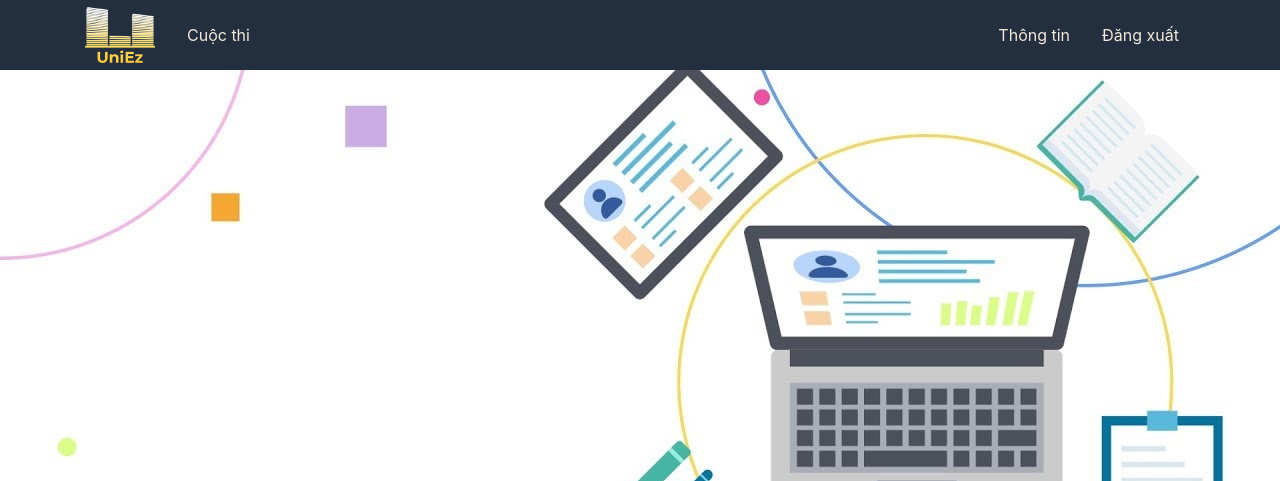
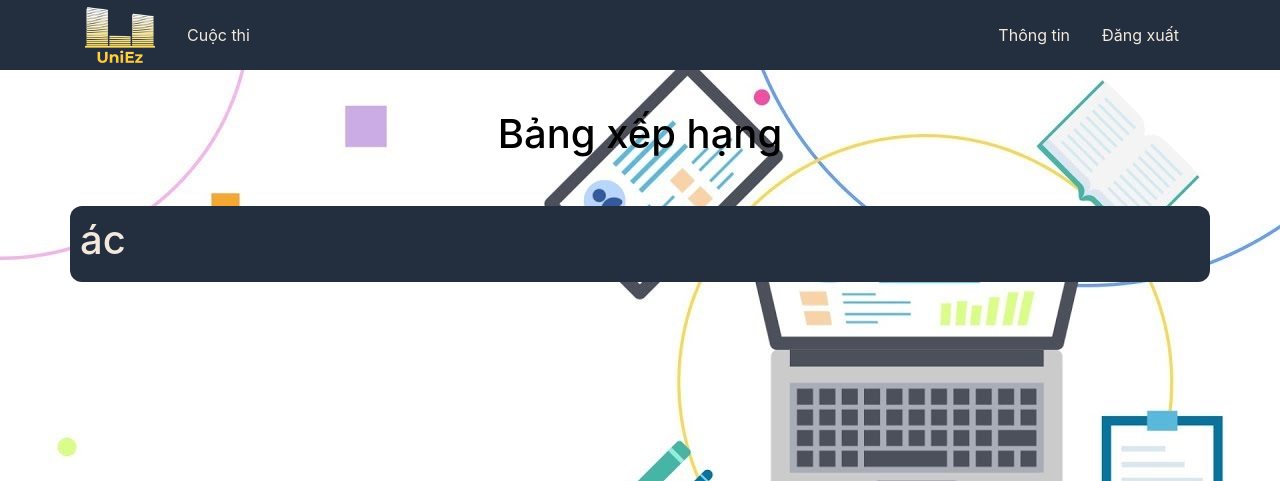
Before and after one commit to 1712514/PTUDW-17TN-Nhom09, a PHP site: page /html/Tscoreboard.html in a window 1280 px wide. Shown: the top 481 px of the page. Run offline with PHP 8.4, Linux system fonts and the light colour scheme.

Commit message:
Update Navibar
fix tag div in Tscoreboard.html!

```diff
--- a/front-end/css/style.css
+++ b/front-end/css/style.css
@@ -25,3 +25,16 @@ body {
 .font-white {
     color: #f2e8dc;
 }
+.bxh-title {
+    color: black;
+    display: flex;
+    justify-content: center;
+    align-items: center;
+    margin: 40px;
+}
+.bxh {
+    background-color: #232f3e;
+    border-radius: 12px;
+    padding: 10px;
+    color: #f2e8dc;
+}
--- a/front-end/html/Tscoreboard.html
+++ b/front-end/html/Tscoreboard.html
@@ -35,17 +35,28 @@
                         </a>
                     </li>
                     <li class="nav-item">
-                        <a class="nav-link font-white" href="#">Cuộc thi</a>
+                        <a class="nav-link font-white" href="Tevent.html"
+                            >Cuộc thi</a
+                        >
                     </li>
                 </ul>
-                <ul class="nnav col justify-content-end ">
+                <ul class="nnav col justify-content-end">
                     <li class="nav-item">
-                        <a class="nav-link font-white" href="#" >Thông tin</a>
+                        <a class="nav-link font-white" href="Tprofile.html"
+                            >Thông tin</a
+                        >
                     </li>
                     <li class="nav-item">
-                        <a class="nav-link font-white" href="#">Đăng xuất</a>
+                        <a class="nav-link font-white" href="login.html"
+                            >Đăng xuất</a
+                        >
                     </li>
                 </ul>
+            </div>
+            <div class="bxh-title"><h1>Bảng xếp hạng</h1></div>
+            <div class="container">
+                <div class="row bxh"><h1>ác</h1></div>
+            </div>
         </div>
 
         <!-- Optional JavaScript -->
```
Also changed, not shown: front-end/js/Tscoreboard.js (added).
